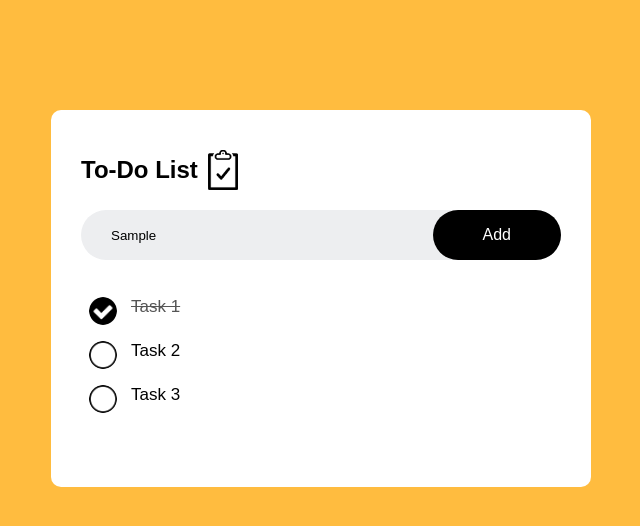
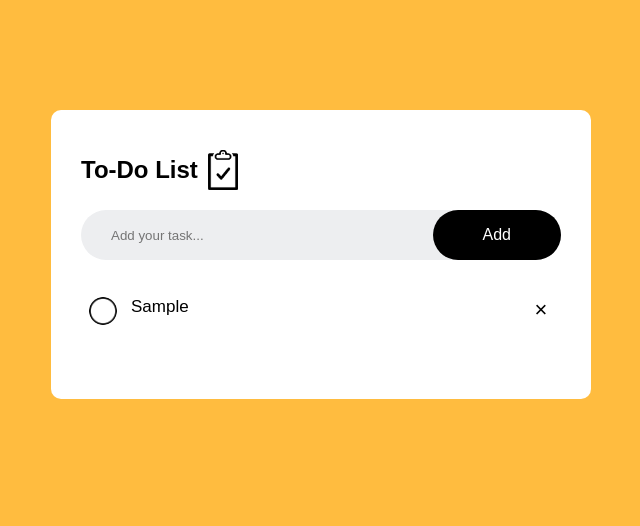
Before and after one commit to saLucasRd/JsToDoList, a plain HTML site: page index.html in a window 1280 px wide. Both pictures are taken after typing "Sample" into the empty fields and a click on the button "Add". Shown: the whole page, without its empty margins (319-959 px from the left). Drawn offline with Linux system fonts and the light colour scheme.

Commit message:
Final commit, project finalized with persistent data ✅

```diff
--- a/index.html
+++ b/index.html
@@ -16,14 +16,15 @@
                         id="inputbox"
                         placeholder="Add your task..."
                     />
-                    <button>Add</button>
+                    <button onclick="addTask()">Add</button>
                 </div>
                 <ul id="list-container">
-                    <li class="checked">Task 1</li>
+                    <!-- <li class="checked">Task 1</li>
                     <li>Task 2</li>
-                    <li>Task 3</li>
+                    <li>Task 3</li> -->
                 </ul>
             </div>
         </div>
+        <script src="script.js"></script>
     </body>
 </html>
--- a/script.js
+++ b/script.js
@@ -0,0 +1,39 @@
+const inputBox = document.getElementById('inputbox');
+const listContainer = document.getElementById('list-container');
+function addTask() {
+    if (inputBox.value === '') {
+        alert('You must write a task!');
+    } else {
+        let li = document.createElement('li');
+        li.innerHTML = inputBox.value;
+        listContainer.appendChild(li);
+        let span = document.createElement('span');
+        span.innerHTML = '\u00d7';
+        li.appendChild(span);
+    }
+    inputBox.value = '';
+    saveData();
+}
+
+listContainer.addEventListener(
+    'click',
+    function (e) {
+        if (e.target.tagName === 'LI') {
+            e.target.classList.toggle('checked');
+            saveData();
+        } else if (e.target.tagName === 'SPAN') {
+            e.target.parentElement.remove();
+            saveData();
+        }
+    },
+    false
+);
+
+function saveData() {
+    localStorage.setItem('data', listContainer.innerHTML);
+}
+function showTask() {
+    listContainer.innerHTML = localStorage.getItem('data');
+}
+
+showTask();
--- a/style.css
+++ b/style.css
@@ -84,3 +84,18 @@ ul li.checked {
 ul li.checked::before {
     background-image: url(images/checked.png);
 }
+ul li span {
+    position: absolute;
+    right: 0;
+    top: 5px;
+    width: 40px;
+    height: 40px;
+    font-size: 22px;
+    color: #000;
+    line-height: 40px;
+    text-align: center;
+    border-radius: 50%;
+}
+ul li span:hover {
+    background: #edeef0;
+}
```
